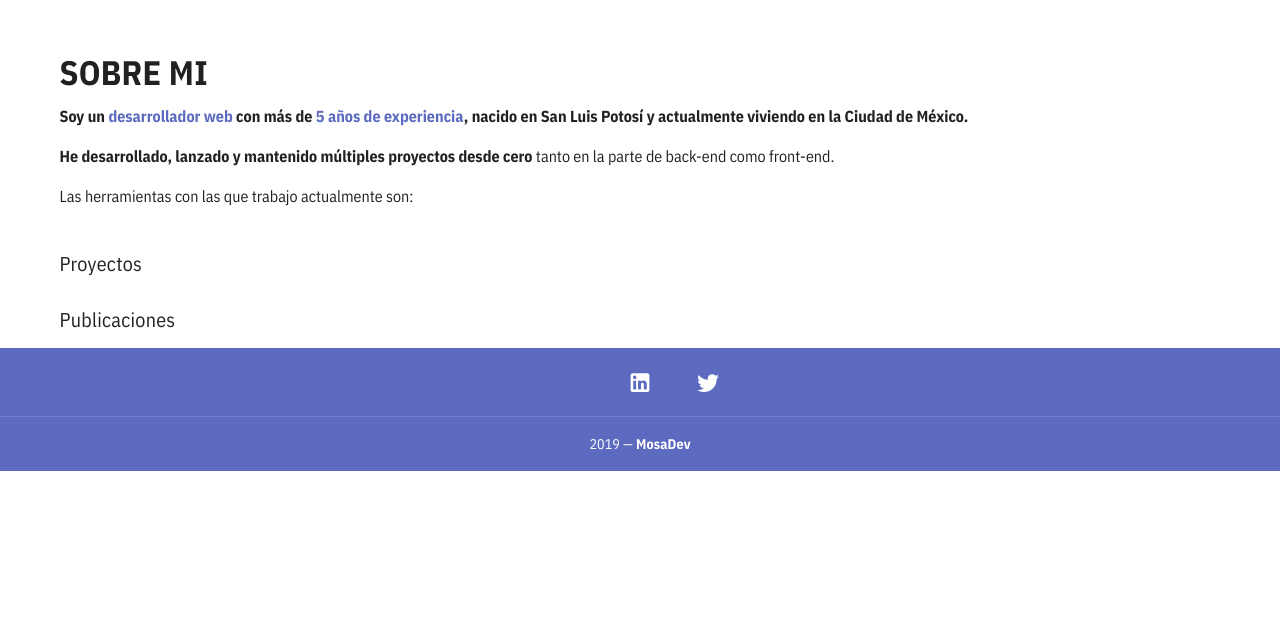
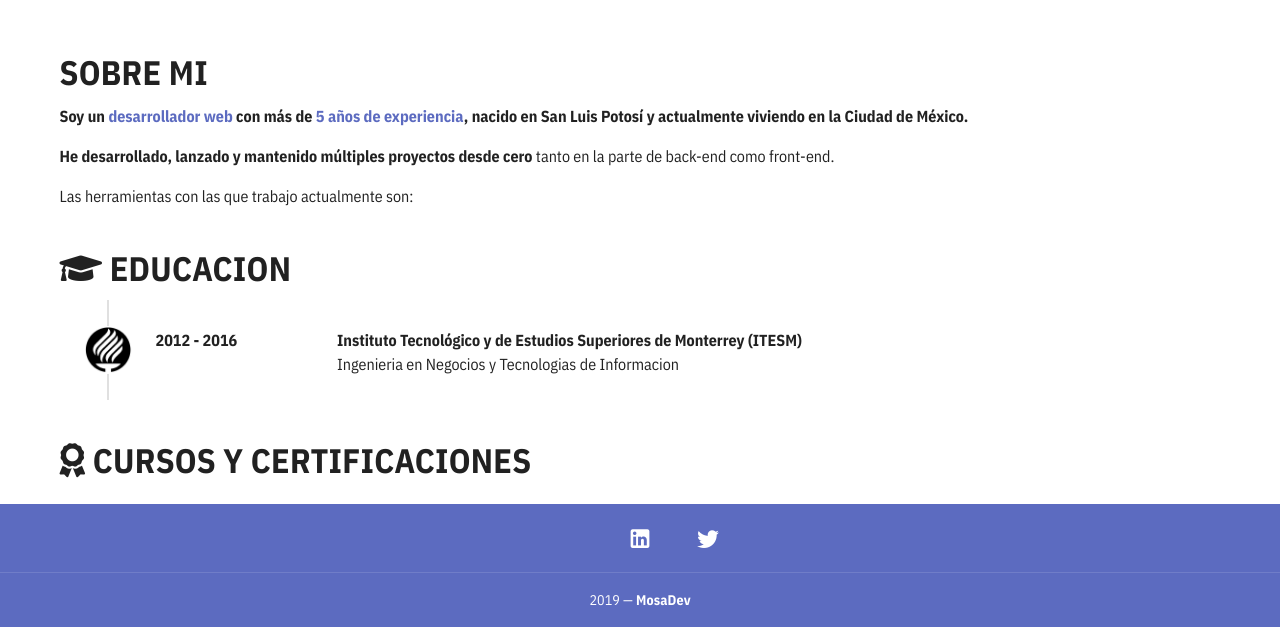
Before and after one commit to omarmorales/mosadev, a Vue app: page / in a window 1280 px wide. Shown: the part 744-1371 px from the top of the page. Before the commit the page ends 1215 px from the top, so only its background shows below. Built offline with nearby package versions, Linux system fonts and the light colour scheme; what vue-typer would draw is missing.

Commit message:
education section added | contact with drift service

```diff
--- a/public/index.html
+++ b/public/index.html
@@ -15,5 +15,33 @@
     </noscript>
     <div id="app"></div>
     <!-- built files will be auto injected -->
+    <!-- Start of Async Drift Code -->
+    <script>
+    "use strict";
+
+    !function() {
+      var t = window.driftt = window.drift = window.driftt || [];
+      if (!t.init) {
+        if (t.invoked) return void (window.console && console.error && console.error("Drift snippet included twice."));
+        t.invoked = !0, t.methods = [ "identify", "config", "track", "reset", "debug", "show", "ping", "page", "hide", "off", "on" ],
+        t.factory = function(e) {
+          return function() {
+            var n = Array.prototype.slice.call(arguments);
+            return n.unshift(e), t.push(n), t;
+          };
+        }, t.methods.forEach(function(e) {
+          t[e] = t.factory(e);
+        }), t.load = function(t) {
+          var e = 3e5, n = Math.ceil(new Date() / e) * e, o = document.createElement("script");
+          o.type = "text/javascript", o.async = !0, o.crossorigin = "anonymous", o.src = "https://js.driftt.com/include/" + n + "/" + t + ".js";
+          var i = document.getElementsByTagName("script")[0];
+          i.parentNode.insertBefore(o, i);
+        };
+      }
+    }();
+    drift.SNIPPET_VERSION = '0.3.1';
+    drift.load('2w46ykyhx6ec');
+    </script>
+    <!-- End of Async Drift Code -->
   </body>
 </html>
--- a/src/views/Home.vue
+++ b/src/views/Home.vue
@@ -51,12 +51,36 @@
         </v-row>
         <v-row>
             <v-col cols="12" md="12">
-                <h2 class="title">Proyectos</h2>
+                <h2 class="display-1 text-uppercase font-weight-bold mb-3"><i class="fas fa-graduation-cap"></i> Educacion</h2>
+                <v-timeline dense>
+                    <v-timeline-item
+                        class="mb-4"
+                        color="white"
+                        fill-dot
+                    >
+                        <template v-slot:icon>
+                            <v-avatar>
+                                <img
+                                    :src="require('../assets/itesm-logo.jpeg')"
+                                >
+                            </v-avatar>
+                        </template>
+                        <v-row class="pt-1">
+                            <v-col cols="12" md="3" lg="2">
+                                <strong>2012 - 2016</strong>
+                            </v-col>
+                            <v-col>
+                                <p class="font-weight-bold mb-0">Instituto Tecnológico y de Estudios Superiores de Monterrey (ITESM)</p>
+                                <p class="mb-0">Ingenieria en Negocios y Tecnologias de Informacion</p>
+                            </v-col>
+                        </v-row>
+                    </v-timeline-item>
+                </v-timeline>
             </v-col>
         </v-row>
         <v-row>
             <v-col cols="12" md="12">
-                <h2 class="title">Publicaciones</h2>
+                <h2 class="display-1 text-uppercase font-weight-bold mb-3"><i class="fas fa-award"></i> Cursos y certificaciones</h2>
             </v-col>
         </v-row>
     </v-container>
```
Also changed, not shown: src/assets/itesm-logo.jpeg (added), src/assets/itesm-logo.png (added). Lines whose indentation alone changed are shown as unchanged.
